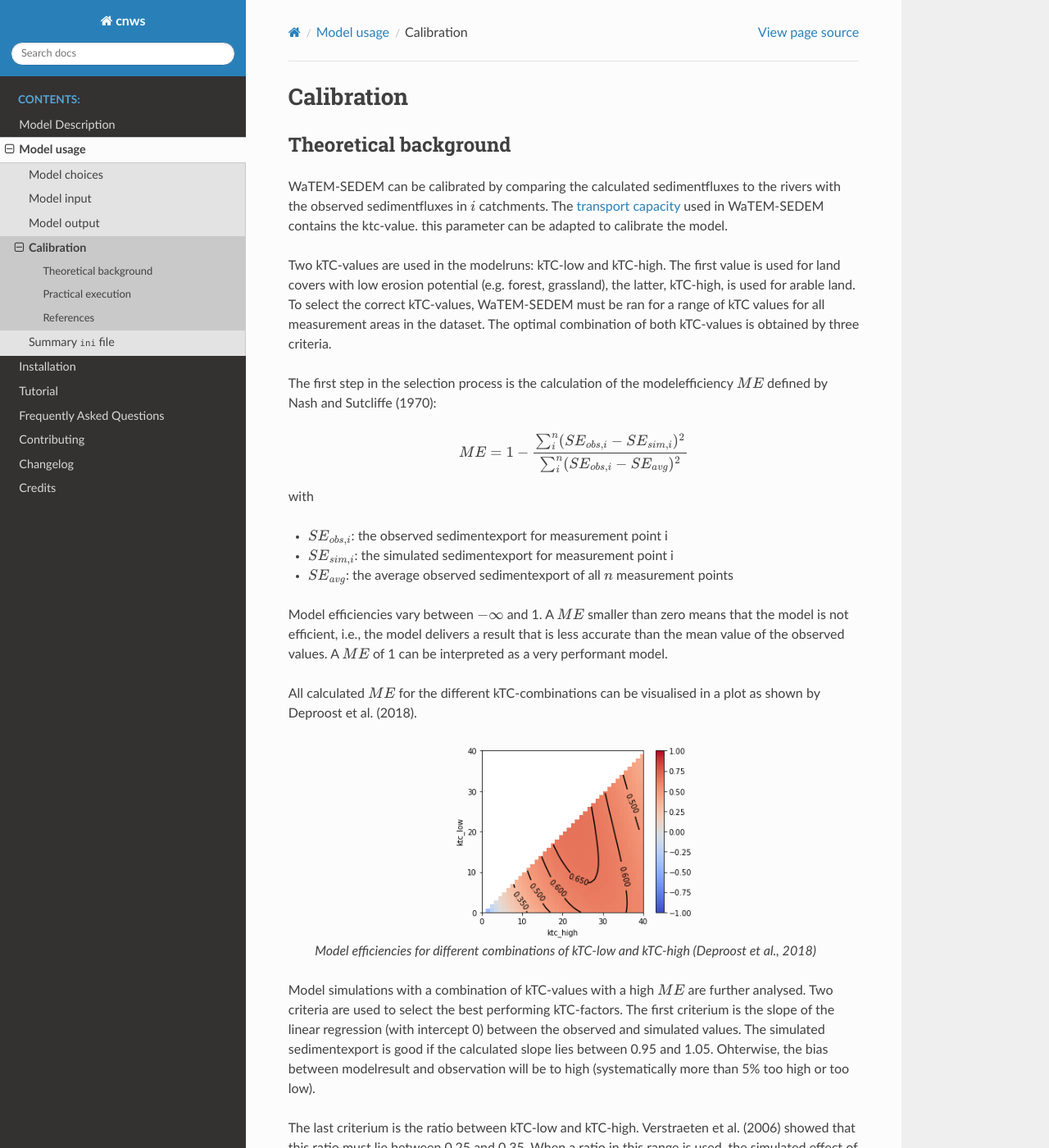
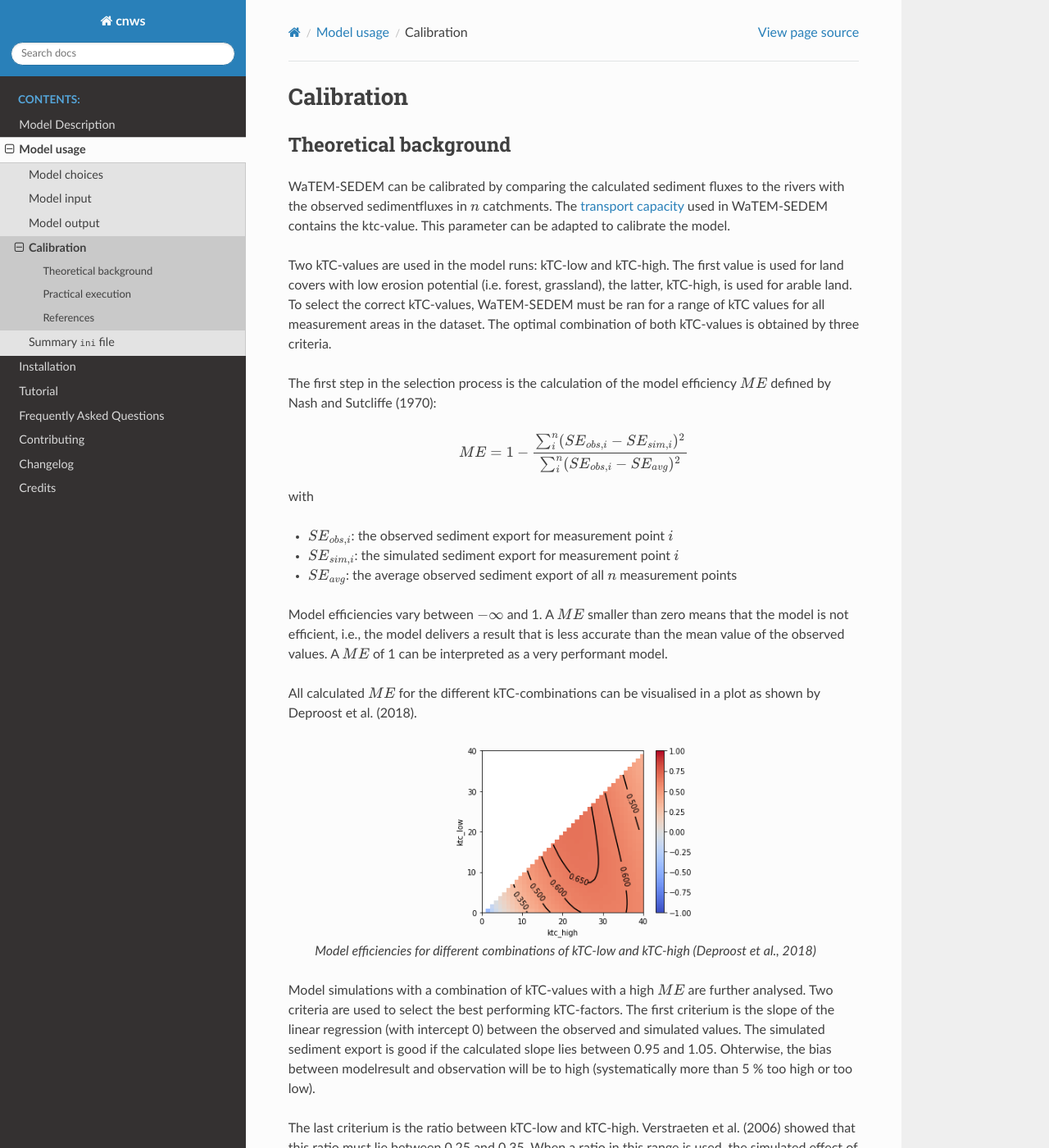
Before and after one commit to watem-sedem/watem-sedem, a Sphinx documentation site: the page built from docs/calibration.rst, in a window 1280 px wide and 1400 px high. Shown: the whole window at 82% size. Built offline with Sphinx 7.4.7 and the Read the Docs theme 2.0.0, drawn with Linux system fonts in a browser that asks for light colours.

Commit message:
Small changes after review PR

```diff
--- a/README.rst
+++ b/README.rst
@@ -78,7 +78,7 @@ assessment is found to be more robust.
     :width: 771px
     :align: center
 
-    Schematic diagram of the cn-ws package
+    Schematic diagram of the CN-WS package
 
 The CN and WS model can also be used together, by using the
 run-off to scale the yearly sediment load. This is explained :ref:`here
--- a/docs/calibration.rst
+++ b/docs/calibration.rst
@@ -7,28 +7,28 @@ Calibration
 Theoretical background
 ======================
 
-WaTEM-SEDEM can be calibrated by comparing the calculated sedimentfluxes to the
-rivers with the observed sedimentfluxes in :math:`i` catchments.
+WaTEM-SEDEM can be calibrated by comparing the calculated sediment fluxes to the
+rivers with the observed sedimentfluxes in :math:`n` catchments.
 The :ref:`transport capacity <tcmodel>` used in WaTEM-SEDEM contains the ktc-value.
-this parameter can be adapted to calibrate the model.
+This parameter can be adapted to calibrate the model.
 
-Two kTC-values are used in the modelruns: kTC-low and kTC-high. The first value
-is used for land covers with low erosion potential (e.g. forest, grassland), the
+Two kTC-values are used in the model runs: kTC-low and kTC-high. The first value
+is used for land covers with low erosion potential (i.e. forest, grassland), the
 latter, kTC-high, is used for arable land. To select the correct kTC-values,
 WaTEM-SEDEM must be ran for a range of kTC values for all measurement areas in
 the dataset. The optimal combination of both kTC-values is obtained by three criteria.
 
 The first step in the selection process is the calculation of the
-modelefficiency :math:`ME` defined by Nash and Sutcliffe (1970):
+model efficiency :math:`ME` defined by Nash and Sutcliffe (1970):
 
 .. math::
     ME = 1 - \frac{\sum_{i}^{n}(SE_{obs,i}-SE_{sim,i})^2}{\sum_{i}^{n}(SE_{obs,i}-SE_{avg})^2}
 
 with
 
-- :math:`SE_{obs,i}`: the observed sedimentexport for measurement point i
-- :math:`SE_{sim,i}`: the simulated sedimentexport for measurement point i
-- :math:`SE_{avg}`: the average observed sedimentexport of all :math:`n` measurement points
+- :math:`SE_{obs,i}`: the observed sediment export for measurement point :math:`i`
+- :math:`SE_{sim,i}`: the simulated sediment export for measurement point :math:`i`
+- :math:`SE_{avg}`: the average observed sediment export of all :math:`n` measurement points
 
 Model efficiencies vary between :math:`-\infty`  and 1. A :math:`ME` smaller than
 zero means that the model is not efficient, i.e., the model delivers a result
@@ -47,10 +47,10 @@ in a plot as shown by Deproost et al. (2018).
 Model simulations with a combination of kTC-values with a high :math:`ME` are
 further analysed. Two criteria are used to select the best performing kTC-factors.
 The first criterium is the slope of the linear regression (with intercept 0)
-between the observed and simulated values. The simulated sedimentexport is
+between the observed and simulated values. The simulated sediment export is
 good if the calculated slope lies between 0.95 and 1.05. Ohterwise, the
 bias between modelresult and observation will be to high (systematically more
-than 5% too high or too low).
+than 5 % too high or too low).
 
 The last criterium is the ratio between kTC-low and kTC-high. Verstraeten et al.
 (2006) showed that this ratio must lie between 0.25 and 0.35. When a ratio in
--- a/docs/output.rst
+++ b/docs/output.rst
@@ -241,9 +241,9 @@ Capacity). This raster is only written if
 Capacity.rst
 ************
 
-Raster with the calculated transport capacity (kg/m²) for every pixel. The
-values in this raster are calculated according the chosen formula for the
-:ref:`transport capacity <tcmodel>`
+Raster with the calculated transport capacity :math:`\frac{kg}{m^2}` for every
+pixel. The values in this raster are calculated according the chosen formula for
+the :ref:`transport capacity <tcmodel>`
 
 .. _ruslerst:
 
--- a/docs/routing.rst
+++ b/docs/routing.rst
@@ -75,7 +75,7 @@ below:
 .. figure:: _static/png/sketch_flow_algorithm.png
     :align: center
 
-    Flow-chart of the routing algorithm in cn-ws
+    Flow-chart of the routing algorithm in CN-WS
 
 In this figure, the `Flow(target1)` or `Flow(target2)` tag indicate that
 routing will follow strictly the path of the first or second cardinal flow
```
